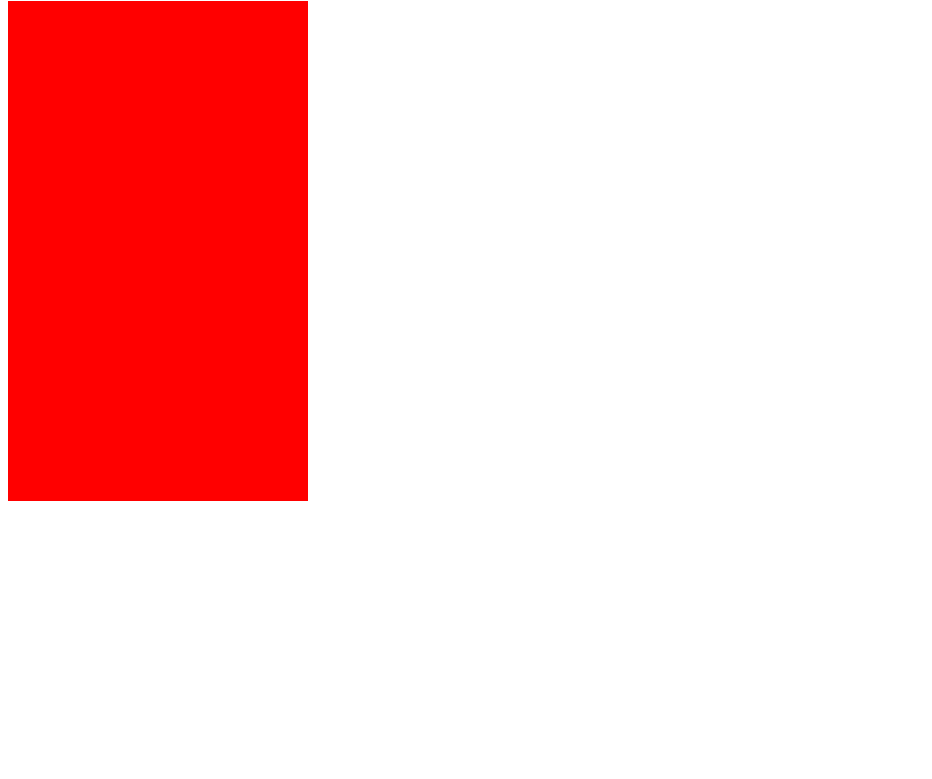
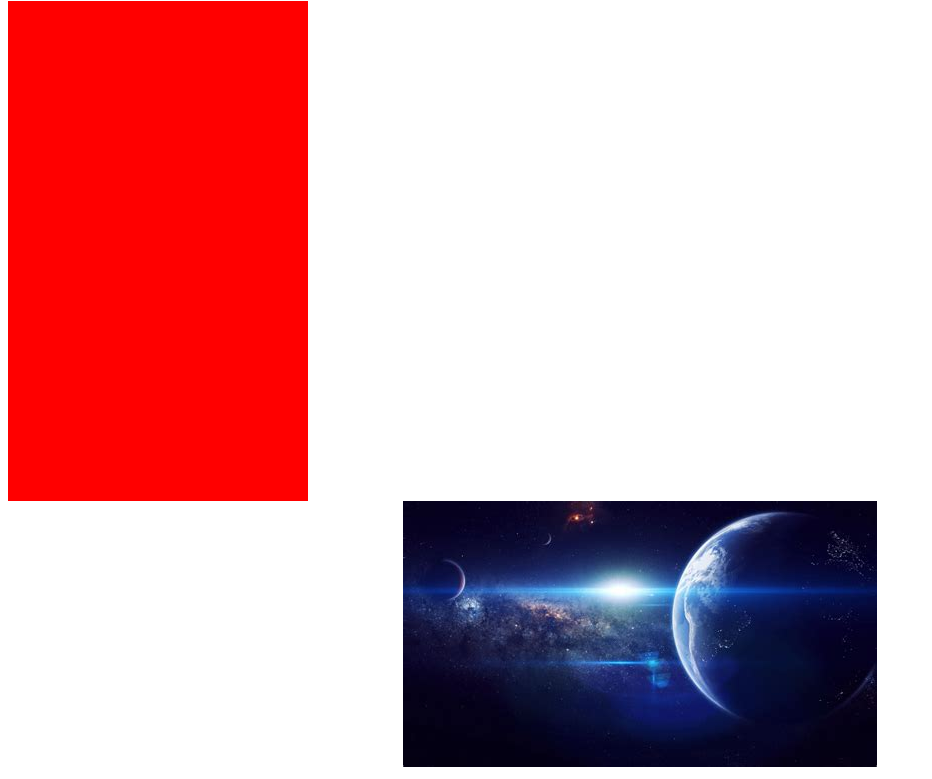
Before and after one commit to duoduo-web/resume, a plain HTML site: page index.html in a window 1280 px wide. Shown: the part 507-1286 px from the top of the page, without its empty margins (0-932 px from the left). Before the commit the page ends 1016 px from the top, so only its background shows below. Drawn offline with Linux system fonts and the light colour scheme.

Commit message:
added img

```diff
--- a/index.html
+++ b/index.html
@@ -9,5 +9,6 @@
 		<h2>使用Git上传的首页</h2>
 		<img src="img/1.jpg" alt="">
 		<div style="width:300px;height:500px;background:red;"></div>
+		<div align="center"><img src="img/th.jpg" alt=""></div>
 	</body>
 </html>
```
Also changed, not shown: img/th.jpg (added).
